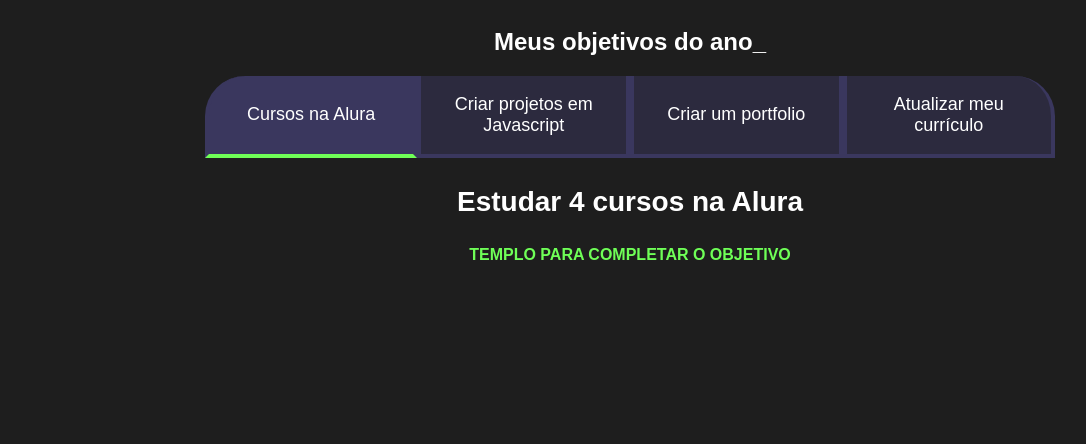
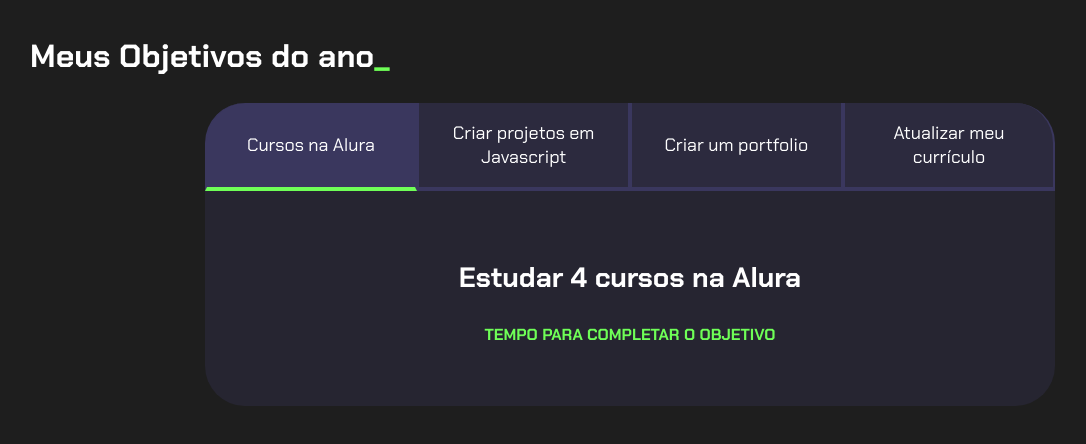
Before and after one commit to EduViniMello/Alura-2, a plain HTML site: page index.html in a window 1280 px wide. Shown: the whole page, without its empty margins (10-1096 px from the left). Drawn offline with Linux system fonts and the light colour scheme.

Commit message:
Add files via upload

```diff
--- a/index.html
+++ b/index.html
@@ -3,12 +3,12 @@
 <head>
     <meta charset="UTF-8">
     <meta name="viewport" content="width=device-width, initial-scale=1.0">
-    <title>Meus objetivos do ano<span>_</span></title>
+    <title>Meus objetivos do ano</title>
     <link rel="stylesheet" href="style.css">
 </head>
 <body>
     <section class="conteudo-principal">
-        <h2 class="Titulo-principal">Meus objetivos do ano<span>_</span></h2>
+        <h2 class="titulo-principal">Meus Objetivos do ano<span>_</span></h2>
         <div class="conteudo">
         <div class="botoes">
             <button class="botao ativo">Cursos na Alura</button>
@@ -16,25 +16,25 @@
             <button class="botao">Criar um portfolio</button>
             <button class="botao">Atualizar meu currículo</button>
         </div>
-        <div class="abas-texto">
+        <div class="abas-textos">
             <div class="aba-conteudo ativo">
                 <h3 class="aba-conteudo-titulo-principal">Estudar 4 cursos na Alura</h3>
-                <h4 class="aba-conteudo-titulo-secundario">Templo para completar o objetivo</h4>
-                <div class="contador"></div>
-             </div>
-             <div class="aba-conteudo">
-                <h3 class="aba-conteudo-titulo-principal">Crair 5 projetos em Javascript</h3>
-                <h4 class="aba-conteudo-titulo-secundario">Templo para completar o objetivo</h4>
+                <h4 class="aba-conteudo-titulo-secundario">Tempo para completar o objetivo</h4>
                 <div class="contador"></div>
             </div>
             <div class="aba-conteudo">
-                <h3 class="aba-conteudo-titulo-principal">Criar um potfolio com os meus 3 melhores projetos</h3>
-                <h4 class="aba-conteudo-titulo-secundario">Templo para completar o objetivo</h4>
+                <h3 class="aba-conteudo-titulo-principal">Criar 5 projetos em Javascript</h3>
+                <h4 class="aba-conteudo-titulo-secundario">Tempo para completar o objetivo</h4>
+                <div class="contador"></div>
+            </div>
+            <div class="aba-conteudo">
+                <h3 class="aba-conteudo-titulo-principal">Criar um portfolio com os meus 3 melhores projetos</h3>
+                <h4 class="aba-conteudo-titulo-secundario">Tempo para completar o objetivo</h4>
                 <div class="contador"></div>
             </div>
             <div class="aba-conteudo">
                 <h3 class="aba-conteudo-titulo-principal">Atualizar meu curriculo com os certificados da Alura</h3>
-                <h4 class="aba-conteudo-titulo-secundario">Templo para completar o objetivo</h4>
+                <h4 class="aba-conteudo-titulo-secundario">Tempo para completar o objetivo</h4>
                 <div class="contador"></div>
             </div>
         </div>
--- a/main.js
+++ b/main.js
@@ -1,17 +1,21 @@
-const botoes = document.querySelectorAll('.botao');
-const textos = document.querySelectorAll('.aba-conteudo');
+const botoes = document.querySelectorAll(".botao");
+const textos = document.querySelectorAll(".aba-conteudo");
 
 for(let i=0;i <botoes.length;1++){
     botoes[i].onclick = function(){
 
-        for(let j=0;j<botoes.length;j++){
-            botoes[j].classList.remove('ativo');
-            botoes[j].classList.remove('ativo');
+        for(let j=0;j<botoes.length;j++) {
+            botoes[j].classList.remove("ativo");
+            botoes[j].classList.remove("ativo");
         }
 
-        botoes[i].classList.add('ativo');
-        textos[i].classList.add('ativo');
+        botoes[i].classList.add("ativo");
+        textos[i].classList.add("ativo");
     }
 }
 
-const contadores = document.querySelectorAll('.contador');
+const contadores = document.querySelectorAll(".contador");
+const tempoObjetivo1 = new Date("2023-10-05T00:00:00");
+let tempoAtual = new Date();
+
+contadores[0].textContent = tempoObjetivo1;
--- a/style.css
+++ b/style.css
@@ -1,44 +1,44 @@
-@import url('https://fonts.googleapis.com/css2?family-Chakra+Petch:w ght@400:700&display=swap');
+@import url('https://fonts.googleapis.com/css2?family=Chakra+Petch:wght@400;700&display=swap');
 
-
-:root{
-    --cor-de-fundo: #1e1e1e;
-    ---verde: #6FFF57;
-    --branco: #FFfFff;
+:root {
+    --cor-de-fundo: #1E1E1E;
+    --verde: #6FFF57;
+    --branco: #FFFFFF;
     --botao-ativo: #3A375E;
     --botao-inativo: rgba(58, 55, 94, 0.5);
     --texto-fundo: rgba(58, 55, 94, 0.3);
 }
 
-body{
+body {
     background-color: var(--cor-de-fundo);
     color: var(--branco);
     font-family: 'Chakra Petch', sans-serif;
 }
 
 
-.conteudo-principal{
+.conteudo-principal {
     display: flex;
     flex-direction: column;
     justify-content: center;
     align-items: center;
     max-width: 1200px;
-    max-width: 100%;
+    width: 100%;
     margin: 0 auto;
 }
 
-.titulo-principal{
+.titulo-principal {
     text-align: left;
     width: 100%;
     font-size: 32px;
 }
 
 .titulo-principal span {
-    color: var(---verde);
+    color: var(--verde);
 }
 
-.botao{
-    font-family: 'Crakra Petch', sans-serif;
+
+.botao {
+    font-family: 'Chakra Petch', sans-serif;
     background-color: var(--botao-inativo);
     color: var(--branco);
     display: flex;
@@ -48,22 +48,22 @@ body{
     align-items: center;
     width: 100%;
     border-bottom: 4px solid var(--botao-ativo);
-    border-left: 4px solid var(--botao-ativo);
-    border-right: 4px solid var(--botao-ativo);
+    border-left: 2px solid var(--botao-ativo);
+    border-right: 2px solid var(--botao-ativo);
     border-top: none;
 }
 
-.botao:first-child{
+.botao:first-child {
     border-radius: 40px 40px 0 0;
 }
 
-.botoes{
+.botoes {
     display: block;
 }
 
 .botao.ativo{
     background-color: var(--botao-ativo);
-    border-bottom: 4px solid var(---verde);
+    border-bottom: 4px solid var(--verde);
 }
 
 .abas-textos{
@@ -71,9 +71,8 @@ body{
     padding: 40px;
     border-radius: 0 0 40px 40px;
 }
-
 .aba-conteudo.ativo{
-    display: block;
+    display:block;
 }
 
 .aba-conteudo{
@@ -84,21 +83,23 @@ body{
     font-size: 28px;
     text-align: center;
 }
-
 .aba-conteudo-titulo-secundario{
     text-align: center;
-    color: var(---verde);
+    color: var(--verde);
     text-transform: uppercase;
 }
 
+
 @media screen and (min-width: 768px) {
-    .botoes{
+    .botoes {
         display: flex;
     }
-    .botao:first-child{
+
+    .botao:first-child {
         border-radius: 40px 0 0 0;
     }
-    .botao:last-child{
+
+    .botao:last-child {
         border-radius: 0 40px 0 0;
     }
 }
```
